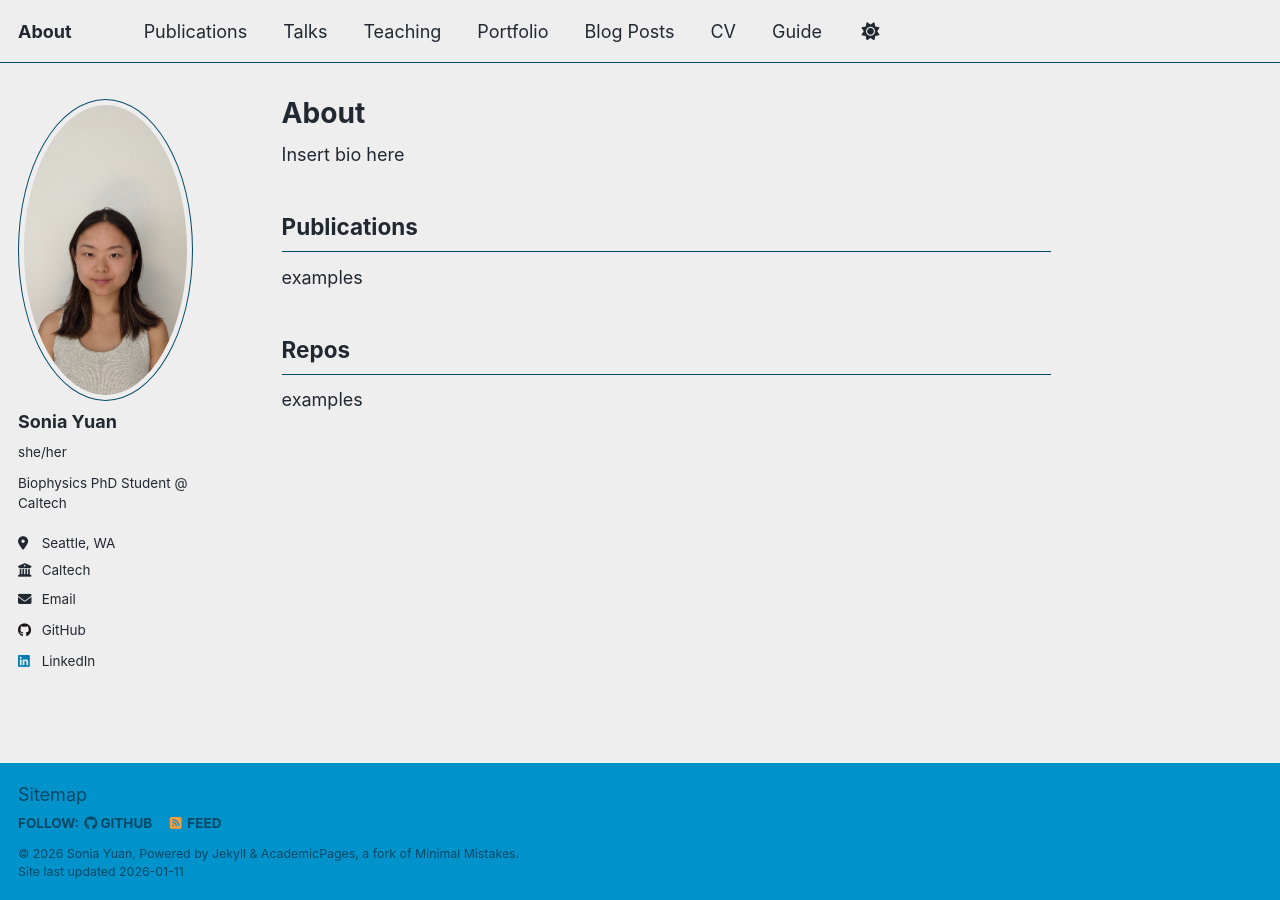
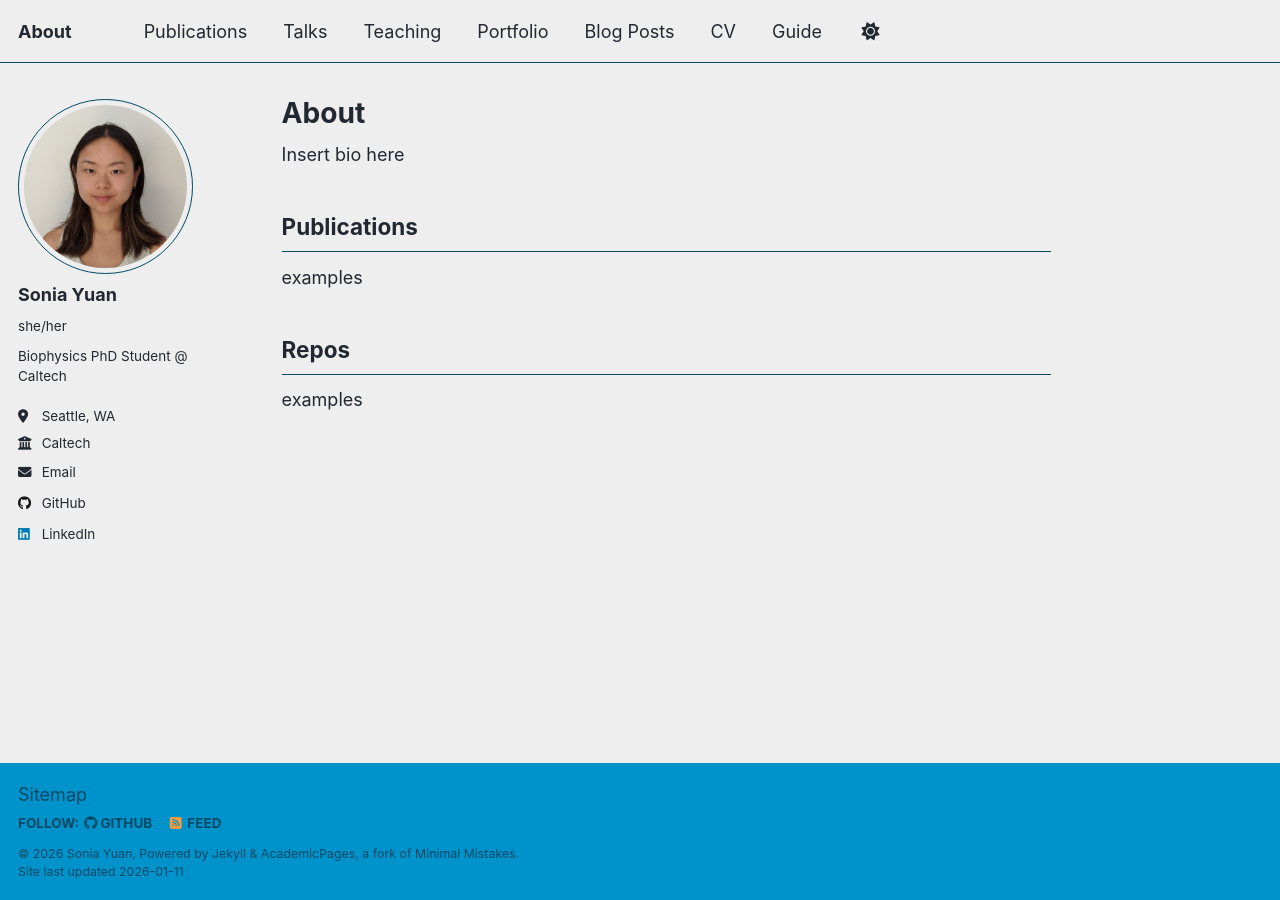
Before and after one commit to soniacyuan/soniacyuan.github.io, a Jekyll site: the page built from _pages/about.md, in a window 1280 px wide. Built offline with Jekyll 4.4.1, drawn with Linux system fonts in a browser that asks for light colours; a script that is not in the unit is left out.

Commit message:
edit pfp

```diff
--- a/_config.yml
+++ b/_config.yml
@@ -22,7 +22,7 @@ repository               : "academicpages/academicpages.github.io"
 #               Additional customization can be done by editing /_includes/author-profile.html
 author:
   # Biographic information
-  avatar           : "caltech_ID_profpic.jpeg"
+  avatar           : "caltech_ID_profpic_square.jpeg"
   name             : "Sonia Yuan"
   pronouns         : "she/her"
   bio              : "Biophysics PhD Student @ Caltech"
```
